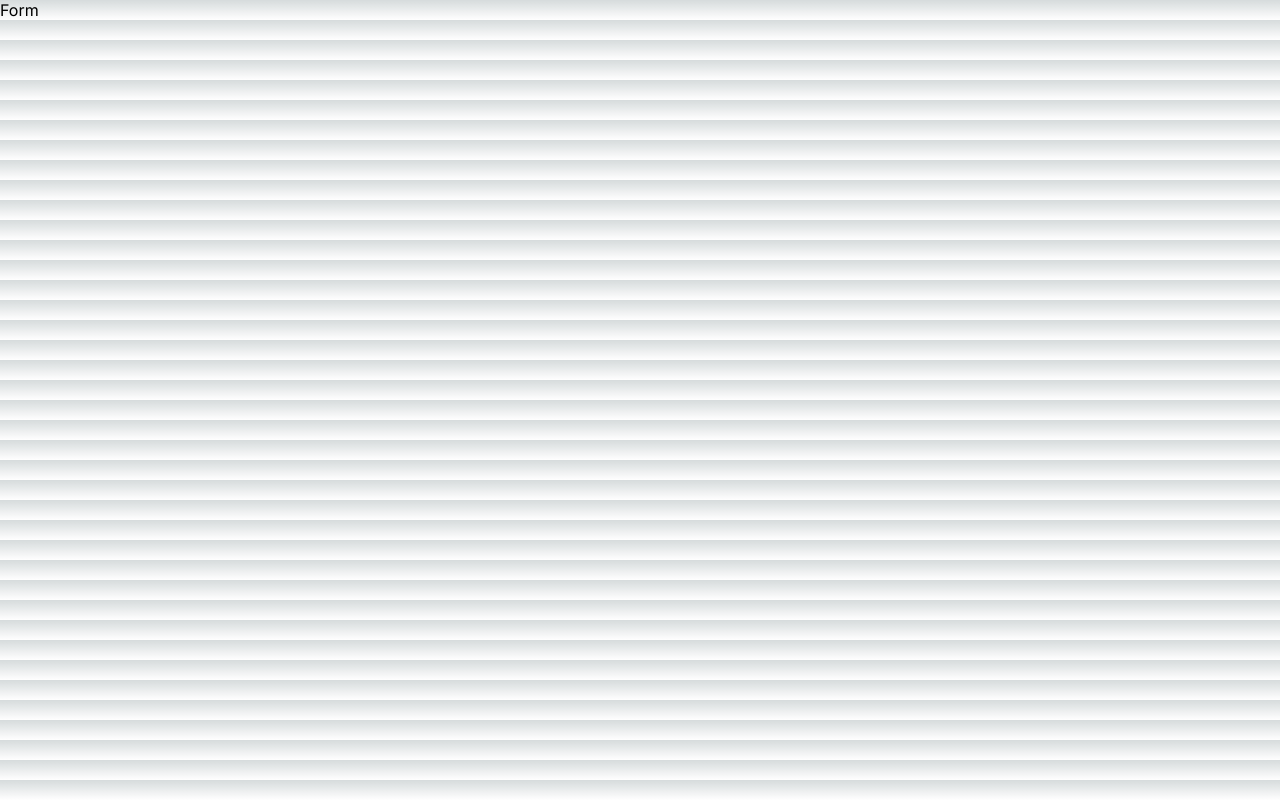
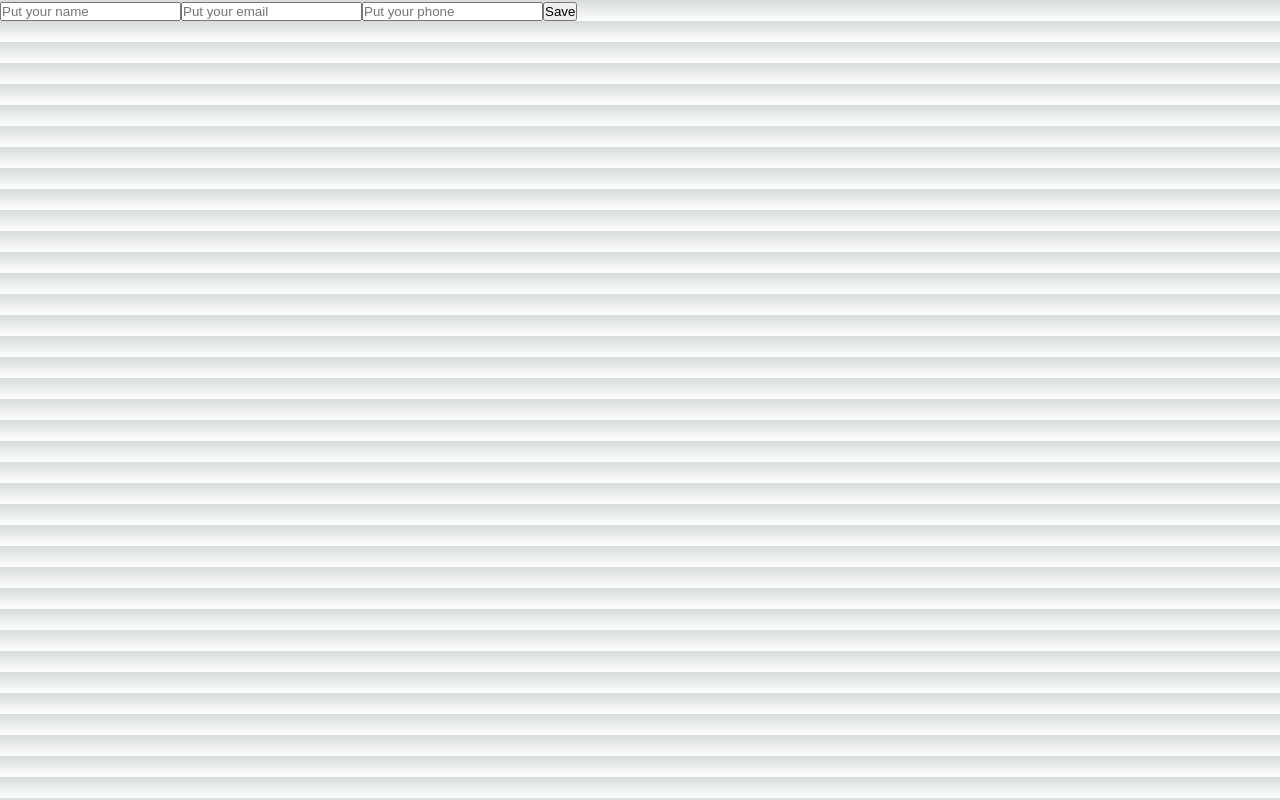
Before and after one commit to edwinarroyolopez/team-seven-products, a Next.js app: page /form in a window 1280 px wide. Built offline with nearby package versions, Linux system fonts and the light colour scheme.

Commit message:
juan pablo - funcion del formulario

```diff
--- a/src/app/form/page.tsx
+++ b/src/app/form/page.tsx
@@ -1,7 +1,53 @@
-import React from "react";
 
-export default function Form(){
-    return(
-        <div>Form</div>
-    )
+
+"use client";
+
+import React, { useState } from "react";
+import Input from "../components/ui/Input";
+import Button from "../components/ui/Button";
+
+export default function Form() {
+  const [formData, setFormData] = useState({
+    name: '',
+    email: '',
+    phone: ''
+  });
+
+  const handleInputChange = (e: React.ChangeEvent<HTMLInputElement>) => {
+    const { id, value } = e.target;
+    setFormData({
+      ...formData,
+      [id]: value
+    });
+  };
+
+  const handleSubmit = () => {
+    console.log(formData);
+  };
+
+  return (
+    <div className="content">
+      <Input
+        placeholder="Put your name"
+        type="text"
+        id="name"
+
+        onChange={handleInputChange}
+      />
+      <Input
+        placeholder="Put your email"
+        type="email"
+        id="email"
+
+        onChange={handleInputChange}
+      />
+      <Input
+        placeholder="Put your phone"
+        type="text"
+        id="phone"
+        onChange={handleInputChange}
+      />
+      <Button label="Save" onClick={handleSubmit} />
+    </div>
+  );
 }
```
Also changed, not shown: src/app/page.tsx (+3 -7 lines), src/app/table/page.tsx (added, +13 -0 lines).
